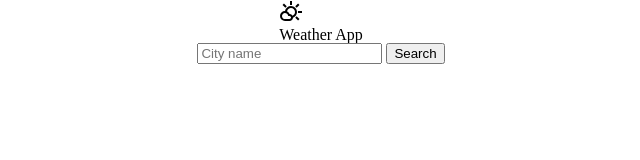
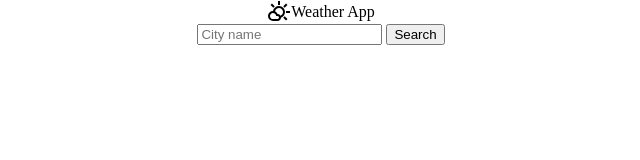
Before and after one commit to martinezdylanok/Weather-app-project, a website with bundled scripts: page index.html in a window 1280 px wide. Shown: the whole page, without its empty margins (319-959 px from the left). Built offline with nearby package versions, Linux system fonts and the light colour scheme.

Commit message:
feat(page-name properties)
Several properties added to the page-name element.

```diff
--- a/style.css
+++ b/style.css
@@ -6,3 +6,8 @@ body {
    justify-content: center;
    align-items: center;
 }
+
+.page-name {
+   display: flex;
+   align-items: center;
+}
```
